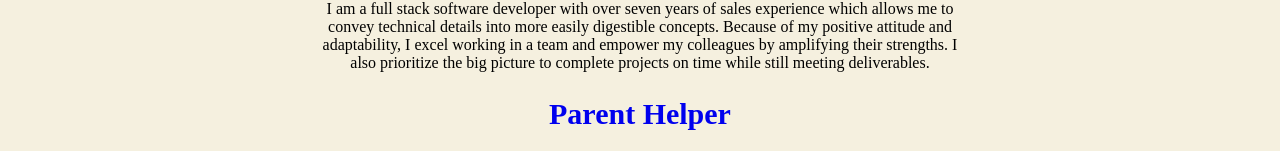
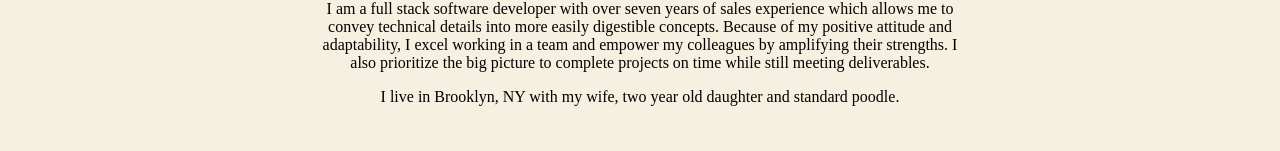
Before and after one commit to andybir/portfolio, a React (Create React App) app: page / in a window 1280 px wide. Shown: the part 594-745 px from the top of the page. Built offline with nearby package versions, Linux system fonts and the light colour scheme; a web font is replaced by a local one.

Commit message:
see prev commit take 2

```diff
--- a/src/App.js
+++ b/src/App.js
@@ -30,9 +30,10 @@ function App() {
         <section>
           <h2 className='section-title'>About</h2>
           <p className='section-content'>I am a full stack software developer with over seven years of sales experience which allows me to convey technical details into more easily digestible concepts.  Because of my positive attitude and adaptability, I excel working in a team and empower my colleagues by amplifying their strengths.  I also prioritize the big picture to complete projects on time while still meeting deliverables.</p>
+          <p>I live in Brooklyn, NY with my wife, two year old daughter and standard poodle.</p>
         </section>
         <h2 className='project-links'><a href='https://parent-helper-17830.herokuapp.com/' rel="noopener noreferrer" target='_blank'>Parent Helper</a></h2>
-        <a href='https://shrouded-castle-17830.herokuapp.com/' rel="noopener noreferrer" target='_blank'><img className='thumbnail' src={parenthelper} alt='' /></a>
+        <a href='https://parent-helper-17830.herokuapp.com/' rel="noopener noreferrer" target='_blank'><img className='thumbnail' src={parenthelper} alt='' /></a>
         <h2 className='project-links'><a href='http://museum-quiz.surge.sh/' rel="noopener noreferrer" target='_blank'>Museum Quiz</a></h2>
         <a href='http://museum-quiz.surge.sh/' rel="noopener noreferrer" target='_blank'><img className='thumbnail' src={museumquiz} alt='' /></a>
         <h2 className='project-links'><a href='http://sethap.surge.sh/' rel="noopener noreferrer" target='_blank'>SetHap</a></h2>
```
